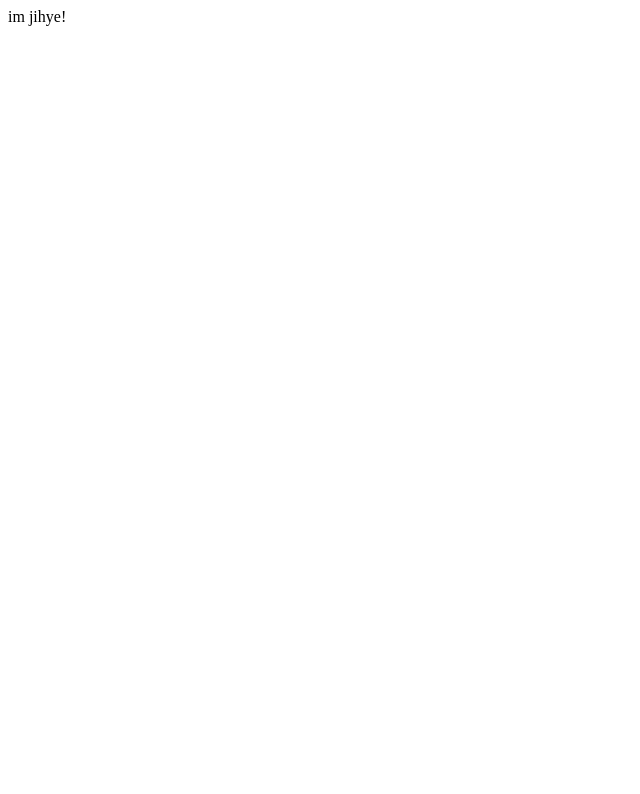
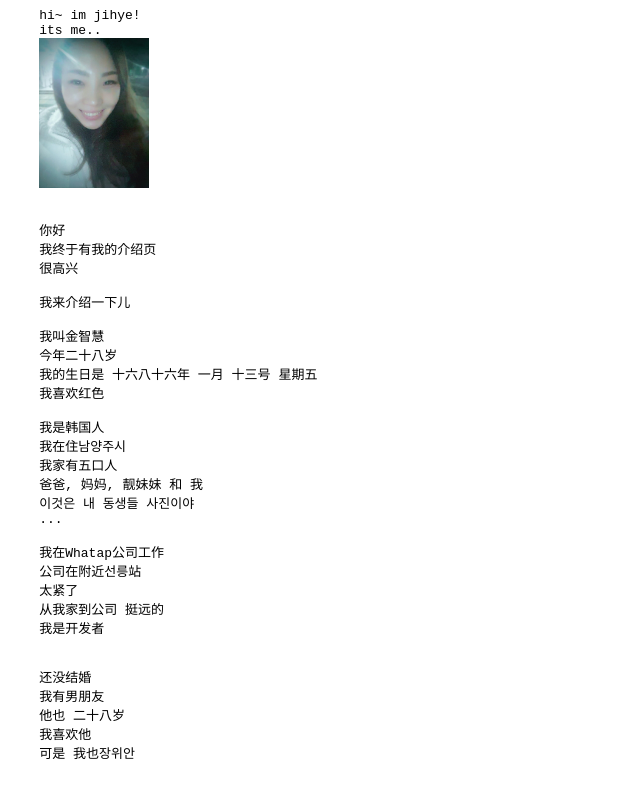
Before and after one commit to imjihye/imjihye.github.io, a plain HTML site: page index.html in a window 1280 px wide. Shown: the top 794 px of the page, without its empty margins (0-640 px from the left). Drawn offline with Linux system fonts and the light colour scheme.

Commit message:
add my introduction

```diff
--- a/index.html
+++ b/index.html
@@ -1 +1,55 @@
-im jihye!
+<pre>
+    hi~ im jihye!
+    its me..
+    <img src="./images/jihye.jpg" width="110" height="150">
+</pre>
+
+<pre>
+
+    你好
+    我终于有我的介绍页
+    很高兴
+
+    我来介绍一下儿
+
+    我叫金智慧
+    今年二十八岁
+    我的生日是 十六八十六年 一月 十三号 星期五
+    我喜欢红色
+
+    我是韩国人
+    我在住남양주시
+    我家有五口人
+    爸爸, 妈妈, 靓妹妹 和 我
+    이것은 내 동생들 사진이야
+    ...
+
+    我在Whatap公司工作
+    公司在附近선릉站
+    太紧了
+    从我家到公司 挺远的
+    我是开发者
+
+
+    还没结婚
+    我有男朋友
+    他也 二十八岁
+    我喜欢他
+    可是 我也장위안
+
+
+    내 하루 일과는
+    아침 7시 반에 일어나
+    아침은 먹지 않고
+    8시에 출근을 하지
+    출근시간에는 길에 차가 정말 많아
+    정말 느리게 가지
+    9시 반에 회사에 도착해
+    점심은 먹지 않고
+    1시 반정도에는 회사동료들과 중국어 공부를 해
+    7시에 퇴근후에는 운동을 하고
+    10시에 집에 도작하면 바로 저녁밥을 먹고
+    12시에 잠을 잔다
+
+
+</pre>
```
Also changed, not shown: images/jihye.jpg (added), 1 other file.
